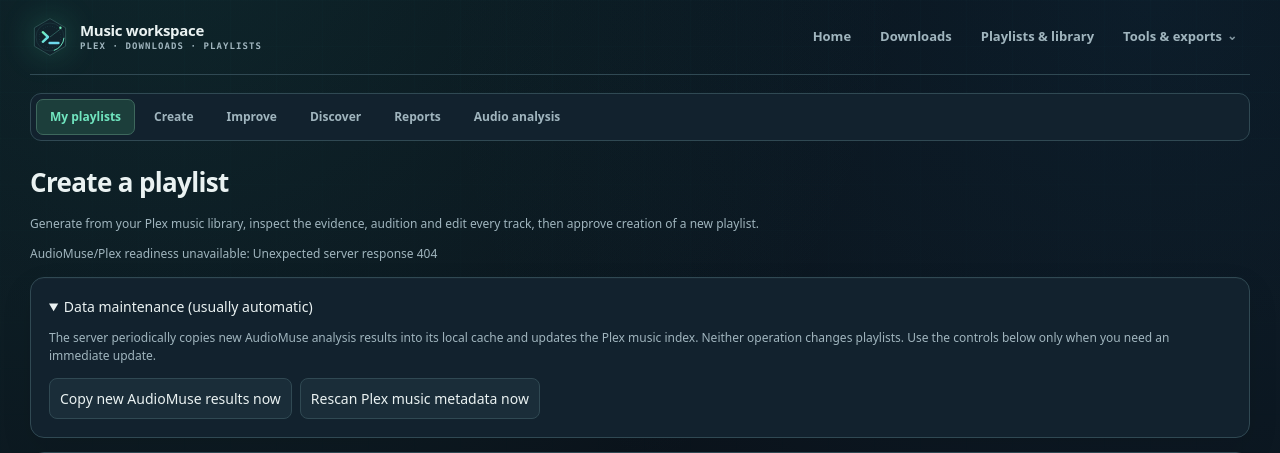
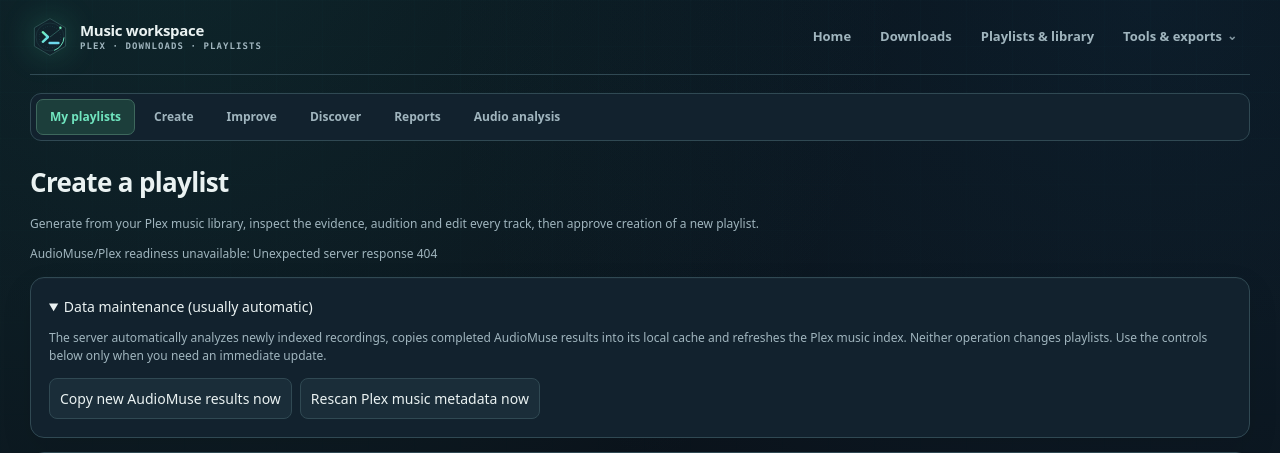
Before and after one commit to tpepels/plex-playlist-builder, a Flask app: template app/templates/playlist_generator.html in a window 1280 px wide, after a click on "Data maintenance (usually automatic)". Shown: the top 453 px of the page. Run offline with Flask 3, Linux system fonts and the light colour scheme; the template is opened without the code that fills it, so the values that code supplies are empty; parts of the project's set-up code (start-up, migrations or seed data) failed here and were passed over; some libraries are stand-ins or nearby versions.

Commit message:
docs: automatic recent-music analysis and fast background indexing defaults

```diff
--- a/app/templates/playlist_generator.html
+++ b/app/templates/playlist_generator.html
@@ -86,7 +86,7 @@ fieldset{border:1px solid var(--line);border-radius:9px;padding:12px;margin-top:
 </div>
 <details class="panel">
   <summary>Data maintenance (usually automatic)</summary>
-  <p class="muted">The server periodically copies new AudioMuse analysis results into its local cache and updates the Plex music index. Neither operation changes playlists. Use the controls below only when you need an immediate update.</p>
+  <p class="muted">The server automatically analyzes newly indexed recordings, copies completed AudioMuse results into its local cache and refreshes the Plex music index. Neither operation changes playlists. Use the controls below only when you need an immediate update.</p>
   <div class="controls">
     <button type="button" id="syncAudioMuse" title="Copies completed AudioMuse features into Playlist Manager; does not start audio analysis or change Plex playlists">Copy new AudioMuse results now</button>
     <button type="button" id="stopAudioMuseSync" hidden>Stop after this batch</button>
```
